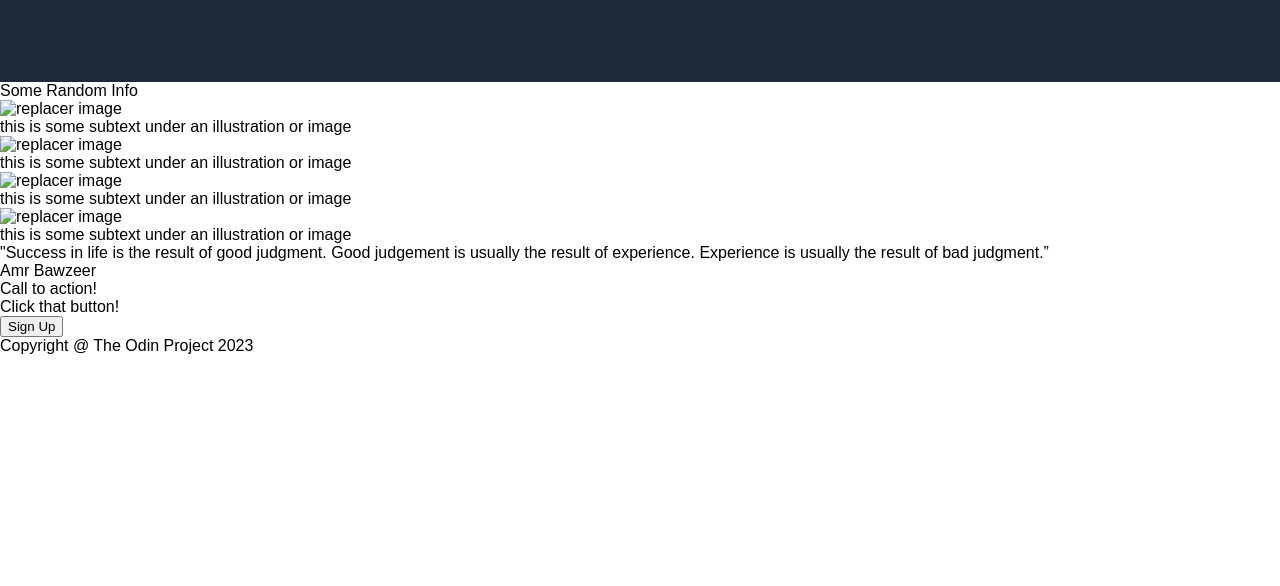
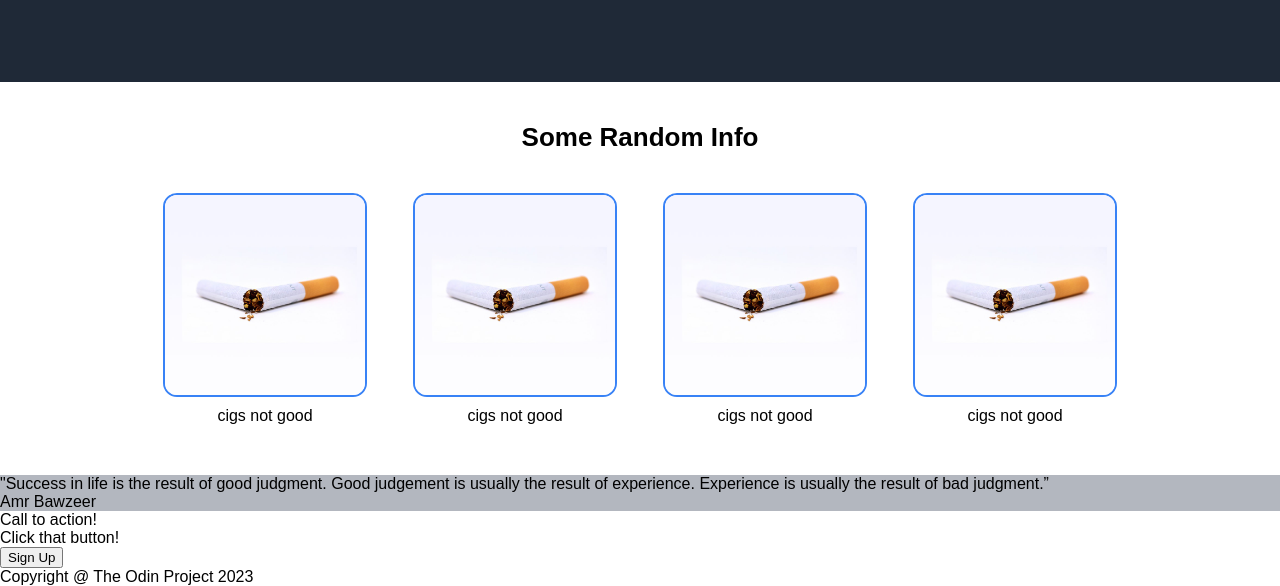
Before and after one commit to amrkab/landing-page, a plain HTML site: page index.html in a window 1280 px wide. Shown: the part 568-1154 px from the top of the page. Before the commit the page ends 923 px from the top, so only its background shows below. Drawn offline with Linux system fonts and the light colour scheme.

Commit message:
Finish information section <section2>

```diff
--- a/index.html
+++ b/index.html
@@ -36,21 +36,34 @@
 
     </div>
 
+    <div class="section2">
 
+        <h2 class="picture-title">Some Random Info</h2>
 
-    <div class="section2">
-    <div class="title2">Some Random Info</div>
-    <img src="" alt="replacer image">
-    <div class="text">this is some subtext under an illustration or image</div>
+        <div class="picture-container">
 
-    <img src="" alt="replacer image">
-    <div class="text">this is some subtext under an illustration or image</div>
+            <div class="pic1">
+                <img src="/images/cig.jpg" alt="replacer image">
+                <div class="picture-text">cigs not good</div>
+            </div>
 
-    <img src="" alt="replacer image">
-    <div class="text">this is some subtext under an illustration or image</div>
+            <div class="pic2">
+                <img src="/images/cig.jpg" alt="replacer image">
+                <div class="picture-text">cigs not good</div>
+            </div>
 
-    <img src="" alt="replacer image">
-    <div class="text">this is some subtext under an illustration or image</div>
+            <div class="pic3">
+                <img src="/images/cig.jpg" alt="replacer image">
+                <div class="picture-text">cigs not good</div>
+            </div>
+
+            <div class="pic4">
+                <img src="/images/cig.jpg" alt="replacer image">
+                <div class="picture-text">cigs not good</div>
+            </div>
+
+        </div>
+
     </div>
 
     <div class="section3">
--- a/style.css
+++ b/style.css
@@ -1,5 +1,6 @@
 html * {
     font-family: sans-serif;
+    /* border: 1px solid black; */
 }
 
 body {
@@ -13,6 +14,10 @@ body {
     background-color: #1f2937;
     color: white;
 
+}
+
+.section3 {
+    background-color: #b3b7bf;
 }
 
 .header {
@@ -35,7 +40,7 @@ body {
     margin: 5px 0px 10px 0px;
 }
 
-button.header-button {
+.header-button {
     color: white;
     background-color: #3882F6;
     padding: 7px 22px;
@@ -78,3 +83,36 @@ a {
     width: 500px;
     height: 350px;
 }
+
+
+.picture-title {
+    font-size: 26px;
+    font-weight: bolder;
+    text-align: center;
+    margin: 40px 0px 40px 0px;
+}
+
+.picture-container img{
+    width: 200px;
+    border-radius: 14px;
+    border-color: #3882F6;
+    border-style: solid;
+    border-width: 2px;
+}
+
+.picture-container {
+    display: flex;
+    justify-content: center;
+    margin-bottom: 40px;
+}
+
+.picture-container img {
+    display: block;
+    margin: 0 auto;
+}
+
+.picture-text {
+    text-align: center;
+    width: 250px;
+    margin: 10px 0px;
+}
```
Also changed, not shown: images/cig.jpg (added).
